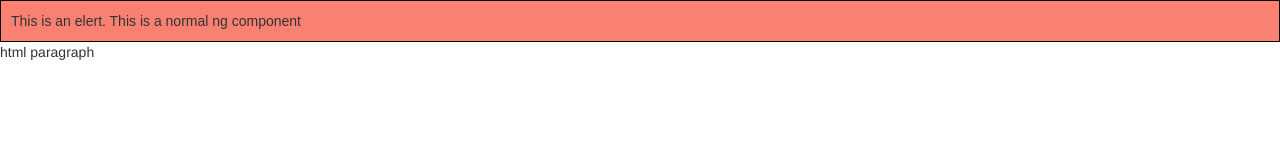
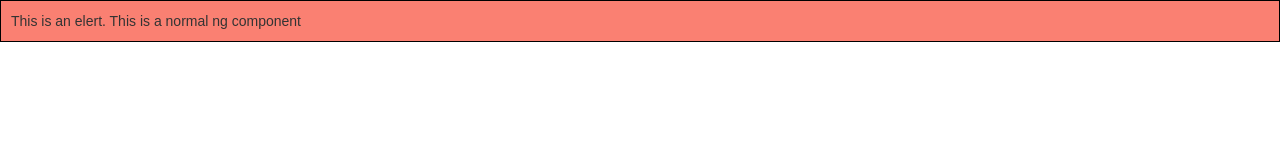
Before and after one commit to geomC/udemy-angular8, an Angular app: page / in a window 1280 px wide. Shown: the top 160 px of the page. Built offline with nearby package versions, Linux system fonts and the light colour scheme.

Commit message:
show that binding innerHtml to a custom html element does not render anything since the tag us unnkown to the browser

```diff
--- a/src/app/app.component.ts
+++ b/src/app/app.component.ts
@@ -10,8 +10,13 @@ export class AppComponent {
 
   constructor() {
     setTimeout(() => {
-      this.content = 'html paragraph';
-    }, 1000);
+      // this is not rendered since the element is not known to the browser.
+      // At the time this is added to the dom, ng will not consider it for rendering.
+      this.content = '<app-alert message="Rendered dynamically"></app-alert>';
+    }, 1000); // the timeout is just to simulate an async data flow, e.g. an api call
+
+    // this also won't work here
+    this.content = '<app-alert message="Rendered dynamically"></app-alert>';
   }
 
 }
```
